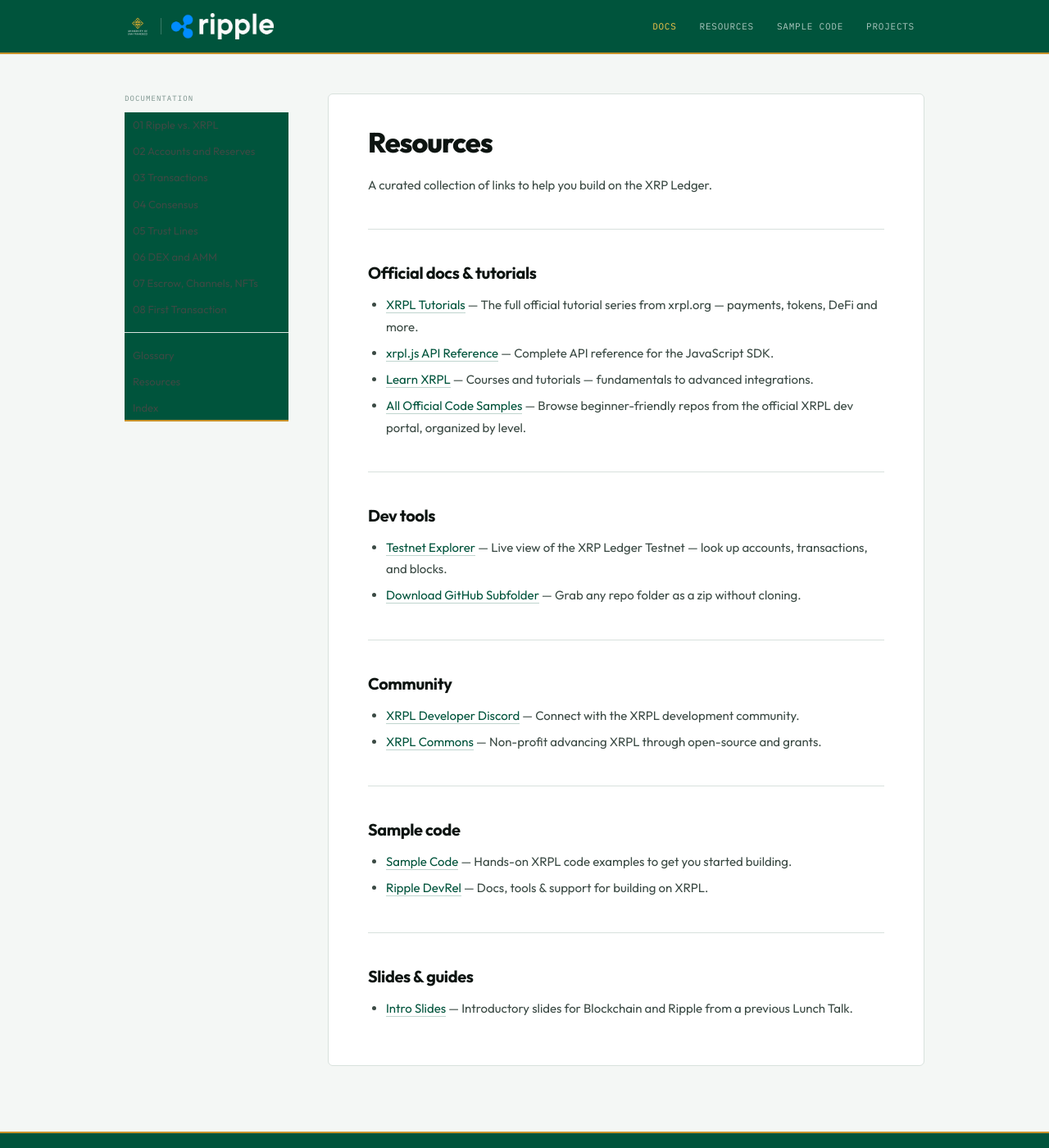
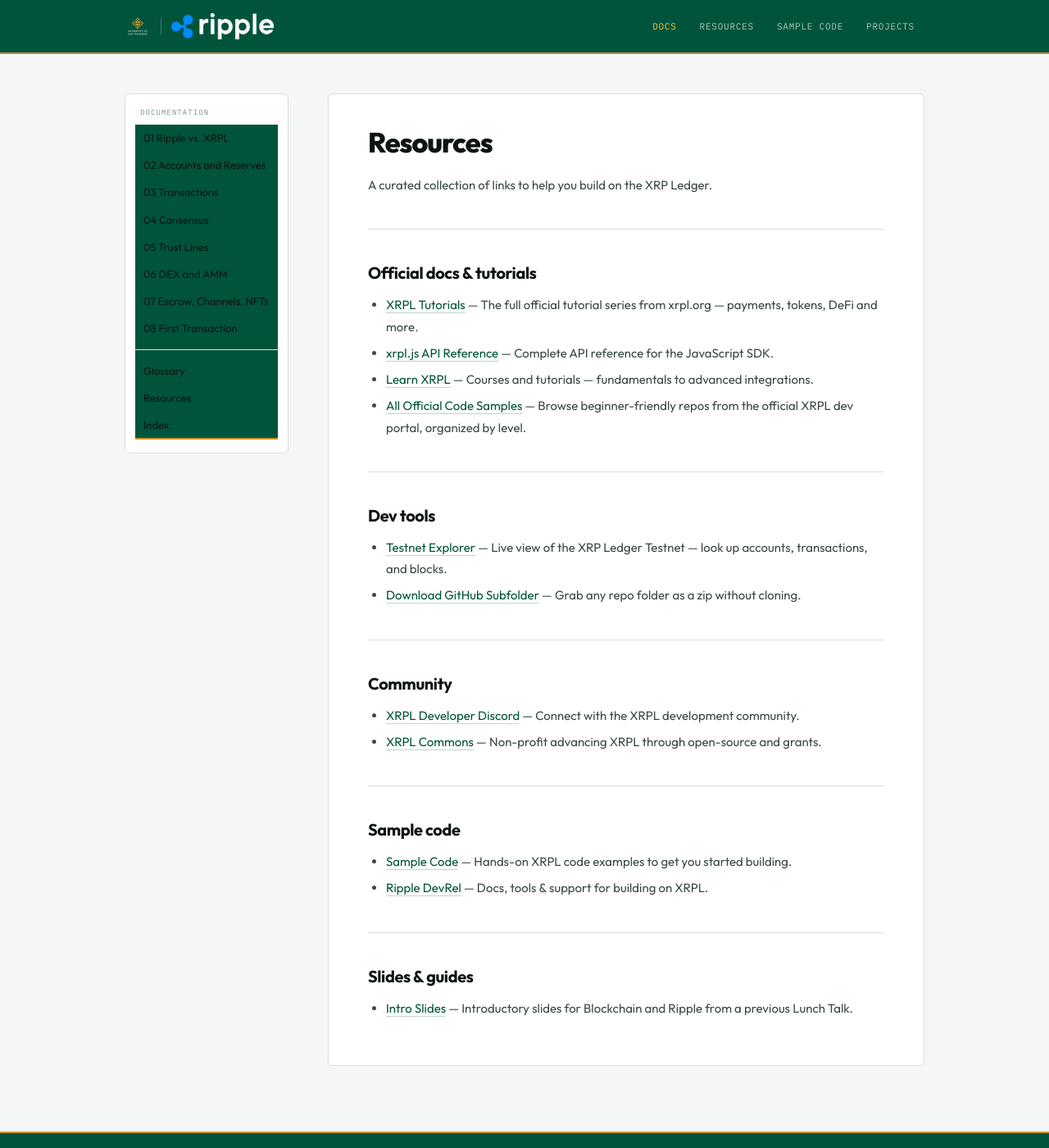
Before and after one commit to RippleXUSF/ripplexusf.github.io, a Jekyll site: the page built from docs/resources.md, in a window 1280 px wide and 1400 px high. Shown: the whole window at 82% size. Built offline with Jekyll 4.4.1, drawn with Linux system fonts in a browser that asks for light colours; our own code applies the rules of GitHub Pages for plain Markdown files.

Commit message:
fix: projects link, docs sidebar contrast

```diff
--- a/_layouts/docs.html
+++ b/_layouts/docs.html
@@ -84,35 +84,38 @@
     /* SIDEBAR */
     .docs-sidebar {
       position: sticky; top: 88px;
+      background: var(--surface);
+      border: 1px solid var(--rule);
+      border-radius: 6px;
+      padding: 16px 12px;
     }
     .sidebar-label {
       font-family: 'IBM Plex Mono', monospace;
       font-size: 9px; letter-spacing: 0.12em;
       text-transform: uppercase; color: var(--ink-3);
-      margin-bottom: 12px;
+      margin-bottom: 10px;
+      padding: 0 6px;
     }
-    .sidebar-nav { display: flex; flex-direction: column; gap: 2px; }
+    .sidebar-nav { display: flex; flex-direction: column; gap: 1px; }
     .sidebar-nav a {
       font-size: 13px; font-weight: 400;
-      color: var(--ink-2); text-decoration: none;
-      padding: 6px 10px; border-radius: 4px;
+      color: var(--ink); text-decoration: none;
+      padding: 7px 10px; border-radius: 4px;
       transition: background 0.12s, color 0.12s;
       line-height: 1.4;
     }
     .sidebar-nav a:hover {
-      background: var(--surface);
+      background: var(--bg);
       color: var(--green);
     }
     .sidebar-nav a.current {
-      background: var(--surface);
+      background: rgba(0,84,60,0.07);
       color: var(--green);
-      font-weight: 500;
-      border-left: 2px solid var(--green);
-      padding-left: 8px;
+      font-weight: 600;
     }
     .sidebar-divider {
       height: 1px; background: var(--rule);
-      margin: 10px 0;
+      margin: 8px 0;
     }
 
     /* PROSE CONTENT */
--- a/index.html
+++ b/index.html
@@ -419,7 +419,7 @@
         <a href="/docs/" class="nav-hide">Docs</a>
         <a href="/links/" class="nav-hide">Resources</a>
         <a href="/sample_code/">Sample Code</a>
-        <a href="/projects/README">Projects</a>
+        <a href="/projects/">Projects</a>
       </div>
     </div>
   </nav>
```
